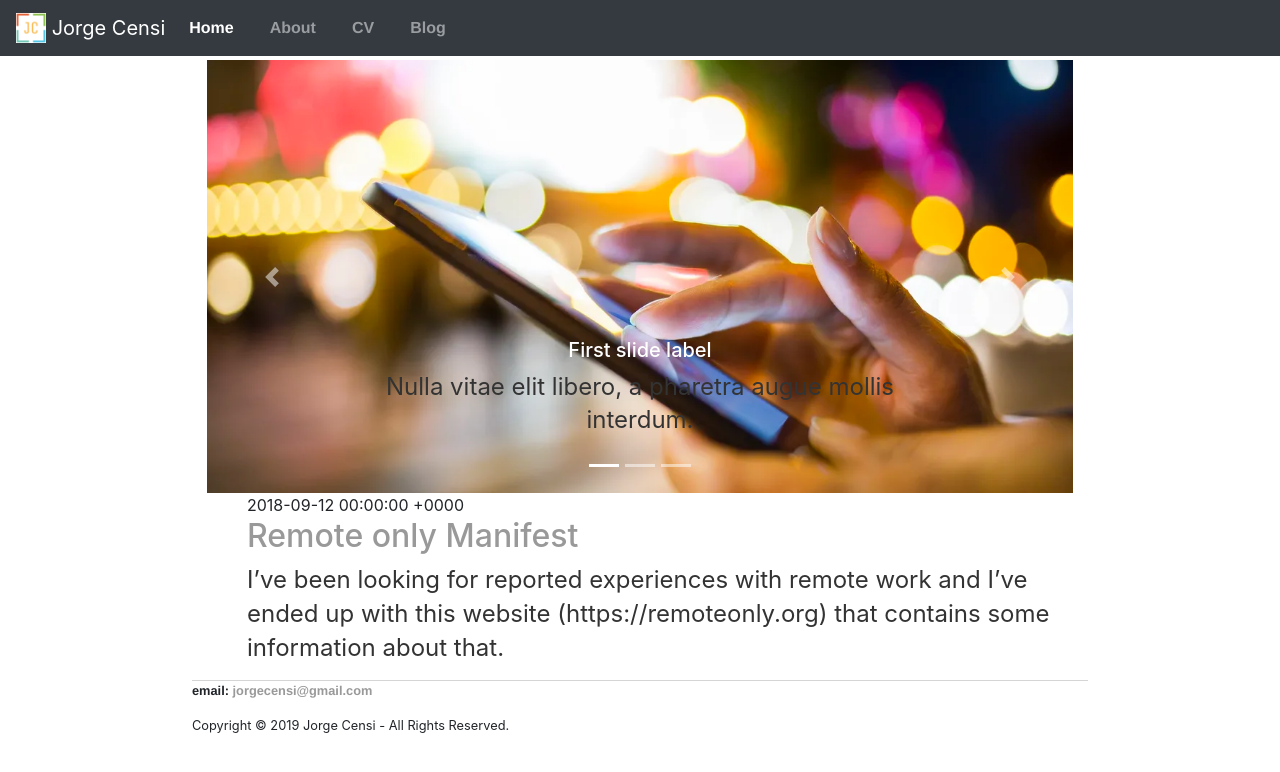
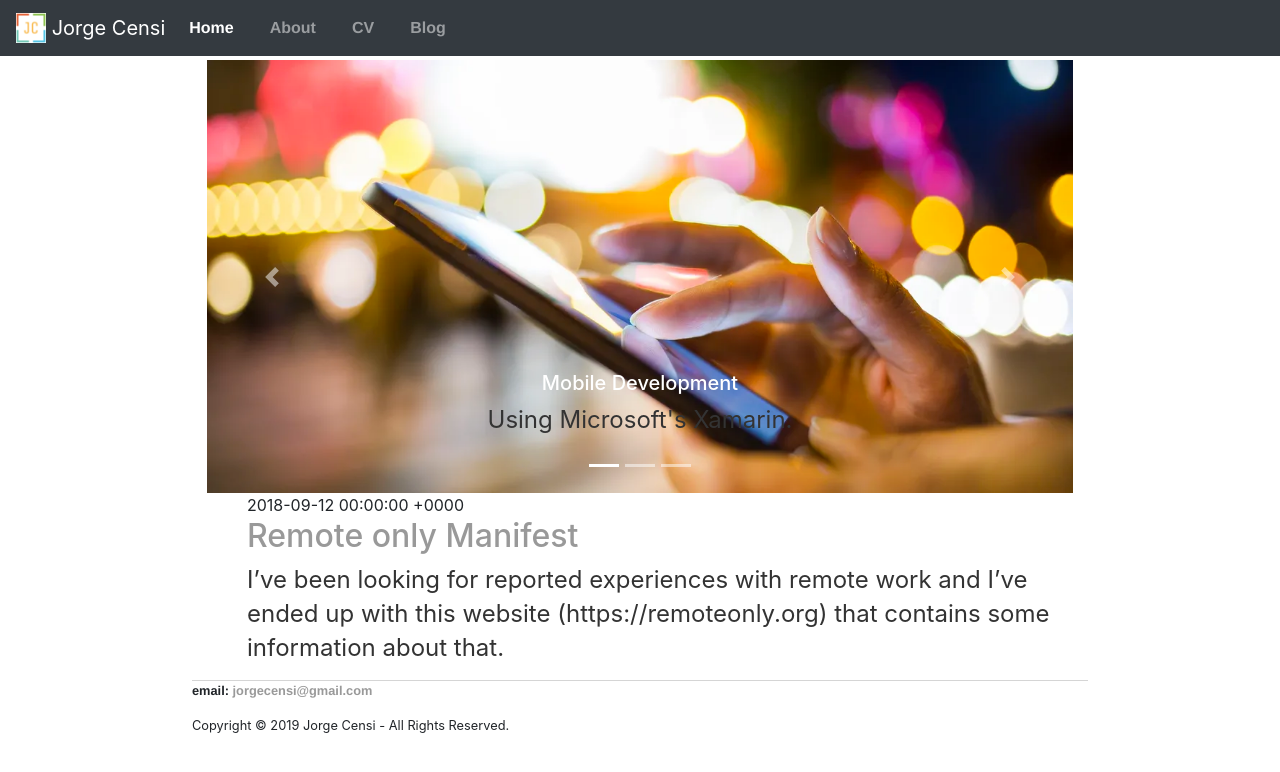
Before and after one commit to jorgecensi/jorgecensi.github.io, a Jekyll site: the page built from index.html, in a window 1280 px wide. Shown: the top 772 px of the page. Built offline with Jekyll 4.4.1, drawn with Linux system fonts in a browser that asks for light colours.

Commit message:
update sliders

```diff
--- a/index.html
+++ b/index.html
@@ -13,22 +13,22 @@
         <div class="carousel-item active">
             <img src="/img/Jorge Censi Mobile Apps.png" class="d-block w-100" alt="...">
             <div class="carousel-caption d-none d-md-block">
-            <h5>First slide label</h5>
-            <p>Nulla vitae elit libero, a pharetra augue mollis interdum.</p>
+            <h5>Mobile Development</h5>
+            <p>Using Microsoft's Xamarin.</p>
             </div>
         </div>
         <div class="carousel-item">
             <img src="/img/Jorge Censi Web Development.png" class="d-block w-100" alt="...">
             <div class="carousel-caption d-none d-md-block">
-            <h5>Second slide label</h5>
-            <p>Lorem ipsum dolor sit amet, consectetur adipiscing elit.</p>
+            <h5>Web Development</h5>
+            <p>Using Microsoft technologies such as C#,  .NET and Azure.</p>
             </div>
         </div>
         <div class="carousel-item">
             <img src="/img/Jorge Censi Coding.png" class="d-block w-100" alt="...">
             <div class="carousel-caption d-none d-md-block">
-            <h5>Third slide label</h5>
-            <p>Praesent commodo cursus magna, vel scelerisque nisl consectetur.</p>
+            <h5>Check it out!</h5>
+            <p>A reliable software development starts here.</p>
             </div>
         </div>
         </div>
```
